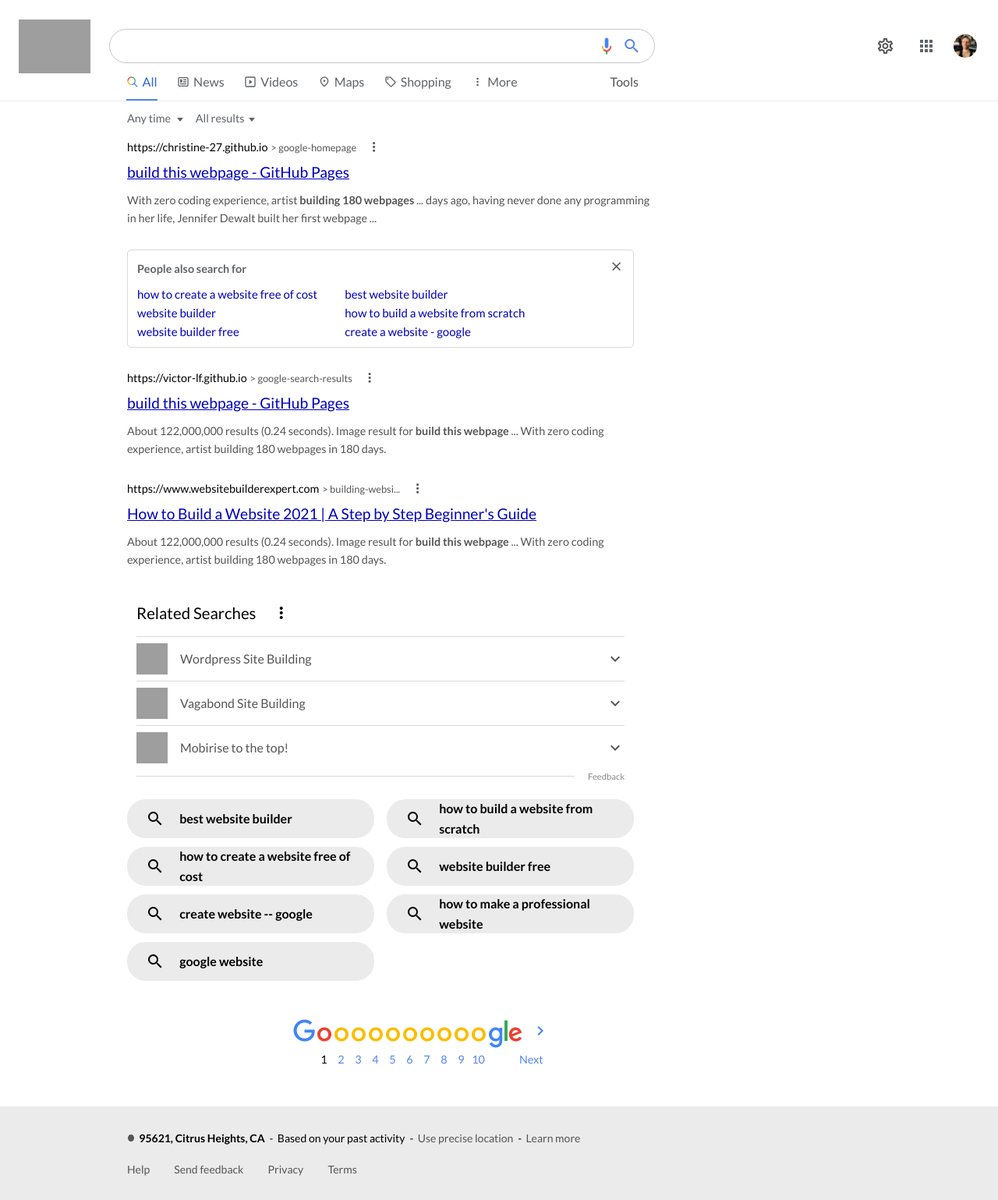
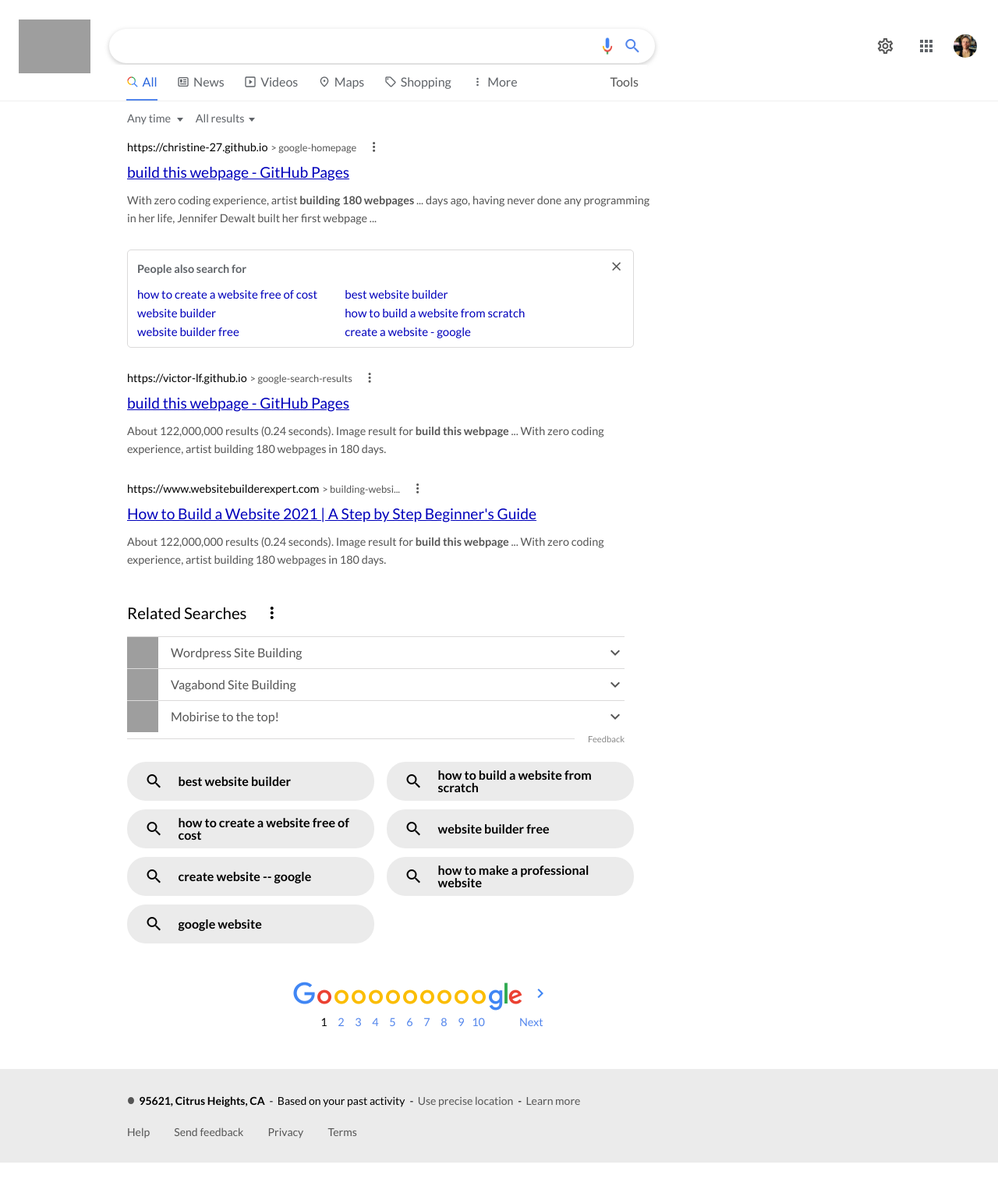
Before and after one commit to chrissoncrant/Google-Search-Results, a plain HTML site: page index.html in a window 1280 px wide. Shown: the whole page at 78% size. After the commit the page ends 1491 px from the top, so only its background shows below. Drawn offline with Linux system fonts and the light colour scheme; grey boxes are pictures that could not be loaded.

Commit message:
added shadow to search bar container

```diff
--- a/style.css
+++ b/style.css
@@ -88,7 +88,13 @@ header {
     width: 700px;
     height: 44px;
     border-radius: 24px;
-    border: 1px solid #c7c7c7;
+    border: 0px solid #c7c7c7;
+    box-shadow: 0 2px 5px 1px rgba(150, 150, 150, 0.384);
+    transition: box-shadow 0.2s ease-out;
+}
+
+.search-bar-container:hover {
+    box-shadow: 0 2px 8px 1px rgba(150, 150, 150, 0.61);
 }
 
 
@@ -362,6 +368,7 @@ main {
     min-width: 600px;
     max-width: 650px;
     padding: 12px;
+    padding-left: 0;
     margin-bottom: 0.5em;
 }
     .brs-title {
@@ -385,7 +392,6 @@ main {
         justify-content: space-between;
         align-items: center;
         border-top: 0.75px solid #dbdada;
-        padding: 0.5em 0;
     }
         .brs-item-title {
             display: flex;
@@ -400,6 +406,7 @@ main {
             .brs-item-title h3 {
                 font-weight: 400;
                 font-size: 1em;
+
             }
 
 .feedback {
@@ -431,9 +438,10 @@ main {
         display: flex;
         align-items: center;
         border-radius: 24px;
-        padding: 0 0.3em;
+        padding: 0 0.2em;
         height: 50px;
         font-weight: 900;
+        line-height: 1;
     }
         .ss-grid-item span {
             margin: 0 0.8em;
```
